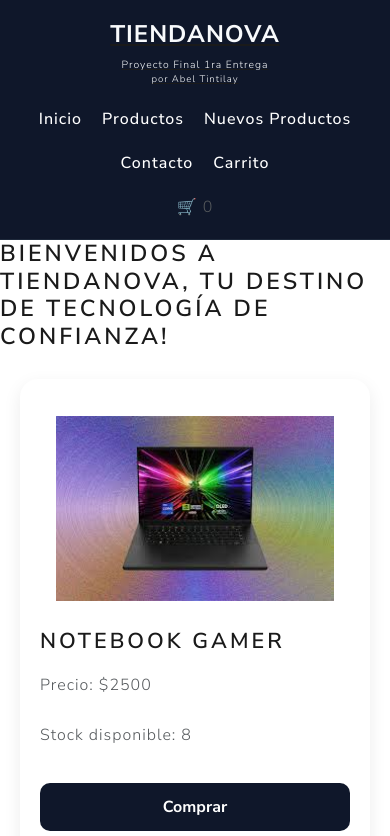
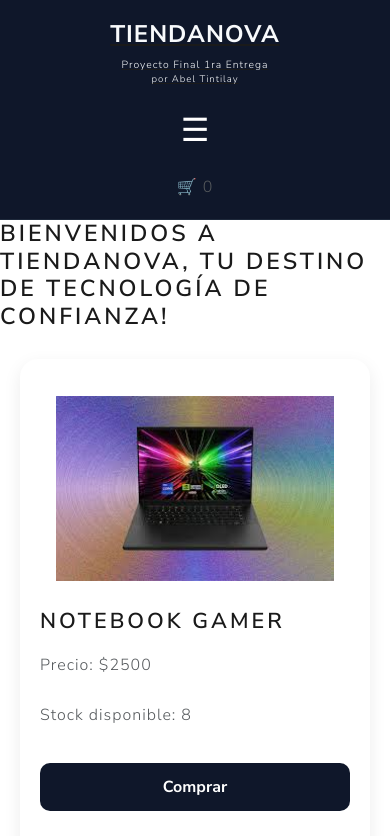
Before and after one commit to abeltintilay/1ra-Entrega-Proyecto-TiendaNova-ABEL-SEBASTIAN-TINTILAY, a React (Vite) app: page / in a window 390 px wide. Shown: the top 836 px of the page. Built offline with nearby package versions, Linux system fonts and the light colour scheme.

Commit message:
Mejorando el navBar con menu Hamburguesa

```diff
--- a/src/components/Footer/Footer.module.css
+++ b/src/components/Footer/Footer.module.css
@@ -24,7 +24,7 @@
 }
 
 .brand p {
-  color: var(--color-text-muted), #94a3b8;
+  color: var(--color-text-muted);
   line-height: 1.6;
 }
 
--- a/src/components/Header/Header.module.css
+++ b/src/components/Header/Header.module.css
@@ -96,10 +96,20 @@
 
 /* NAVBAR CENTER */
 .navContainer {
+  flex: 2;
+  display: flex;
+  justify-content: center;
+  align-items: center;
+}
+
+
+/*
+.navContainer {
   flex: 1;
   display: flex;
   justify-content: center;
 }
+*/
 
 /* CART */
 .cartContainer {
--- a/src/components/NavBar/NavBar.jsx
+++ b/src/components/NavBar/NavBar.jsx
@@ -1,4 +1,3 @@
-{/*    import { Link } from "react-router-dom";    */}
 import { useState } from "react";
 import styles from "./NavBar.module.css";
 import { Link } from "react-router-dom";
@@ -6,10 +5,24 @@ import { Link } from "react-router-dom";
 
 function Navbar() {
 
+  const [menuAbierto, setMenuAbierto] = useState(false);
+
   return (
 
-         <nav className={styles.menu}>
-              <ul>
+         <nav className={styles.navbar}>
+          {/* INSERTAMOS EL BOTON HAMBURGUESA */}
+              <button
+                className={styles.hamburguesa}
+                onClick={() => setMenuAbierto(!menuAbierto)}
+              >
+                ☰
+              </button>
+
+              <ul
+                className={menuAbierto?
+                 `${styles.menu} ${styles.activo}`
+                 : styles.menu}
+                 >
                     <li><Link to="/">Inicio</Link></li>
 
                     <li><Link to="/productos">Productos</Link></li>
--- a/src/components/NavBar/NavBar.module.css
+++ b/src/components/NavBar/NavBar.module.css
@@ -1,10 +1,15 @@
-/* MENU */
-.menu {
+/* NAVBAR */
+
+.navbar {
   display: flex;
   justify-content: center;
+  align-items: center;
+  position: relative;
 }
 
-.menu ul {
+/* MENU DESKTOP */
+
+.menu {
   display: flex;
   align-items: center;
   gap: 30px;
@@ -19,6 +24,7 @@
 }
 
 /* LINKS */
+
 .menu a {
   position: relative;
   font-weight: 500;
@@ -28,7 +34,8 @@
   white-space: nowrap;
 }
 
-/* ELIMINA SUBRAYADO FIJO */
+/* ELIMINA SUBRAYADO */
+
 .menu a:visited,
 .menu a:focus,
 .menu a:active {
@@ -37,6 +44,7 @@
 }
 
 /* LINEA ANIMADA */
+
 .menu a::after {
   content: "";
   position: absolute;
@@ -57,11 +65,97 @@
   width: 100%;
 }
 
+/* HAMBURGUESA */
+.hamburguesa {
+  display: none;
+  background: none;
+  border: none;
+  color: white;
+  font-size: 32px;
+  cursor: pointer;
+}
+
 /* RESPONSIVE */
 @media (max-width: 768px) {
-  .menu ul {
-    flex-wrap: wrap;
-    justify-content: center;
+  .navbar {
+    justify-content: flex-end;
+  }
+  /* BOTON */
+  .hamburguesa {
+    display: block;
+    z-index: 1000;
+  }
+
+  /* MENU */
+  .menu {
+    position: absolute;
+    top: 60px;
+    right: 0;
+    flex-direction: column;
+    align-items: flex-start;
     gap: 20px;
+    padding: 20px;
+    border-radius: 14px;
+
+    background: rgba(2, 11, 30, 0.4);
+
+    backdrop-filter: blur(10px);
+
+    -webkit-backdrop-filter: blur(10px);
+
+    border: 1px solid rgba(255, 255, 255, 0.1);
+
+
+
+    /* ANIMACION */
+    opacity: 0;
+    visibility: hidden;
+    transform: translateY(-20px);
+    transition:
+      opacity 0.4s ease,
+      transform 0.4s ease,
+      visibility 0.4s ease;
+  }
+
+  /* MENU ACTIVO */
+
+  .activo {
+    opacity: 1;
+    visibility: visible;
+    transform: translateY(0);
+  }
+
+  /* EFECTO CASCADA */
+  .menu li {
+    opacity: 0;
+    transform: translateY(-15px);
+    transition:
+      opacity 0.5s ease,
+      transform 0.5s ease;
+  }
+
+  .activo li {
+    opacity: 1;
+    transform: translateY(0);
+  }
+
+  .activo li:nth-child(1) {
+    transition-delay: 0.1s;
+  }
+
+  .activo li:nth-child(2) {
+    transition-delay: 0.2s;
+  }
+
+  .activo li:nth-child(3) {
+    transition-delay: 0.3s;
+  }
+
+  .activo li:nth-child(4) {
+    transition-delay: 0.4s;
+  }
+
+  .activo li:nth-child(5) {
+    transition-delay: 0.5s;
   }
 }
--- a/src/index.css
+++ b/src/index.css
@@ -4,6 +4,7 @@
   --color-text: #ffffff;
   --color-accent:#60a5fa;
   --color-grisTenue: #667488;
+  --color-text-muted: #94a3b8;
 }
 
 /*************************************************/
```
